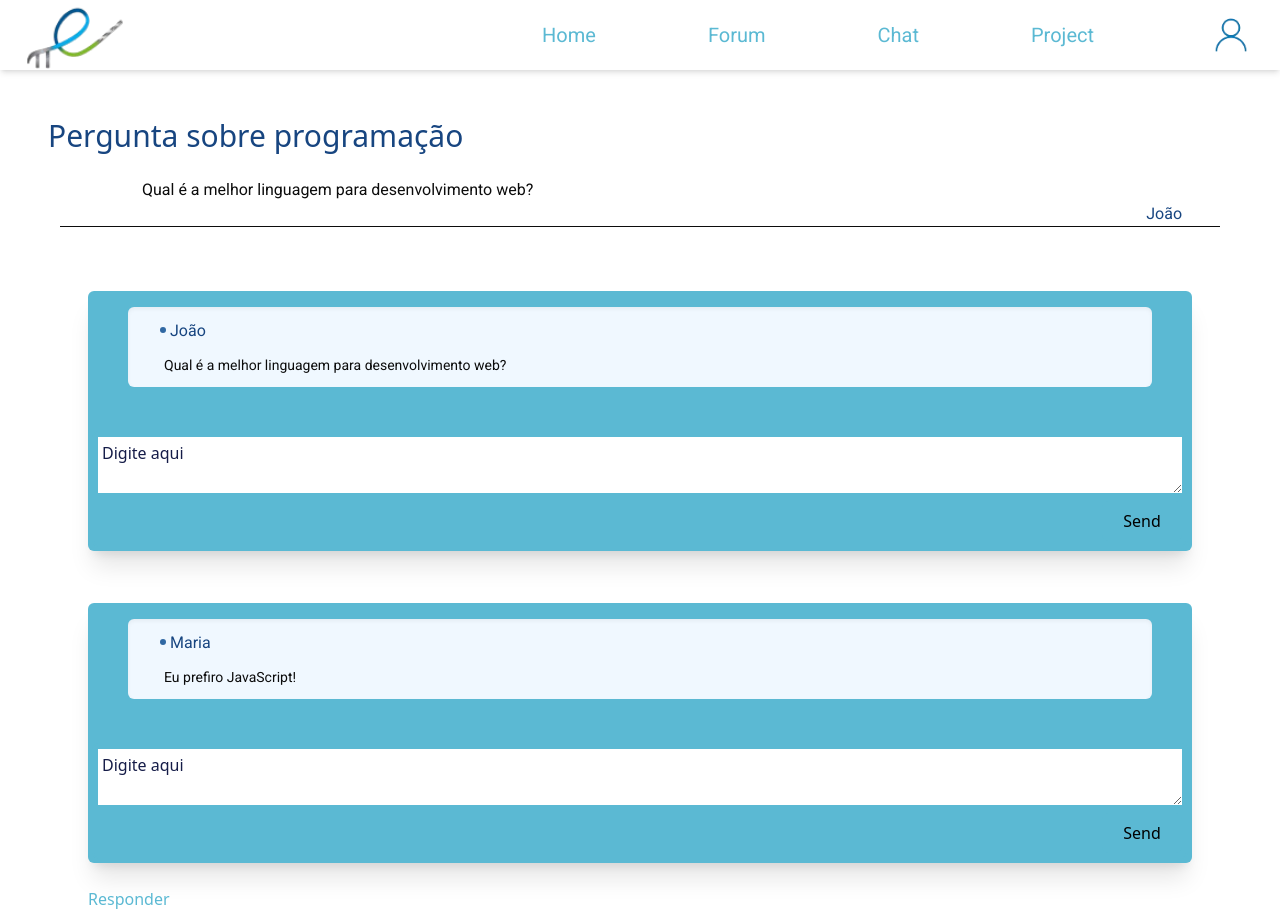
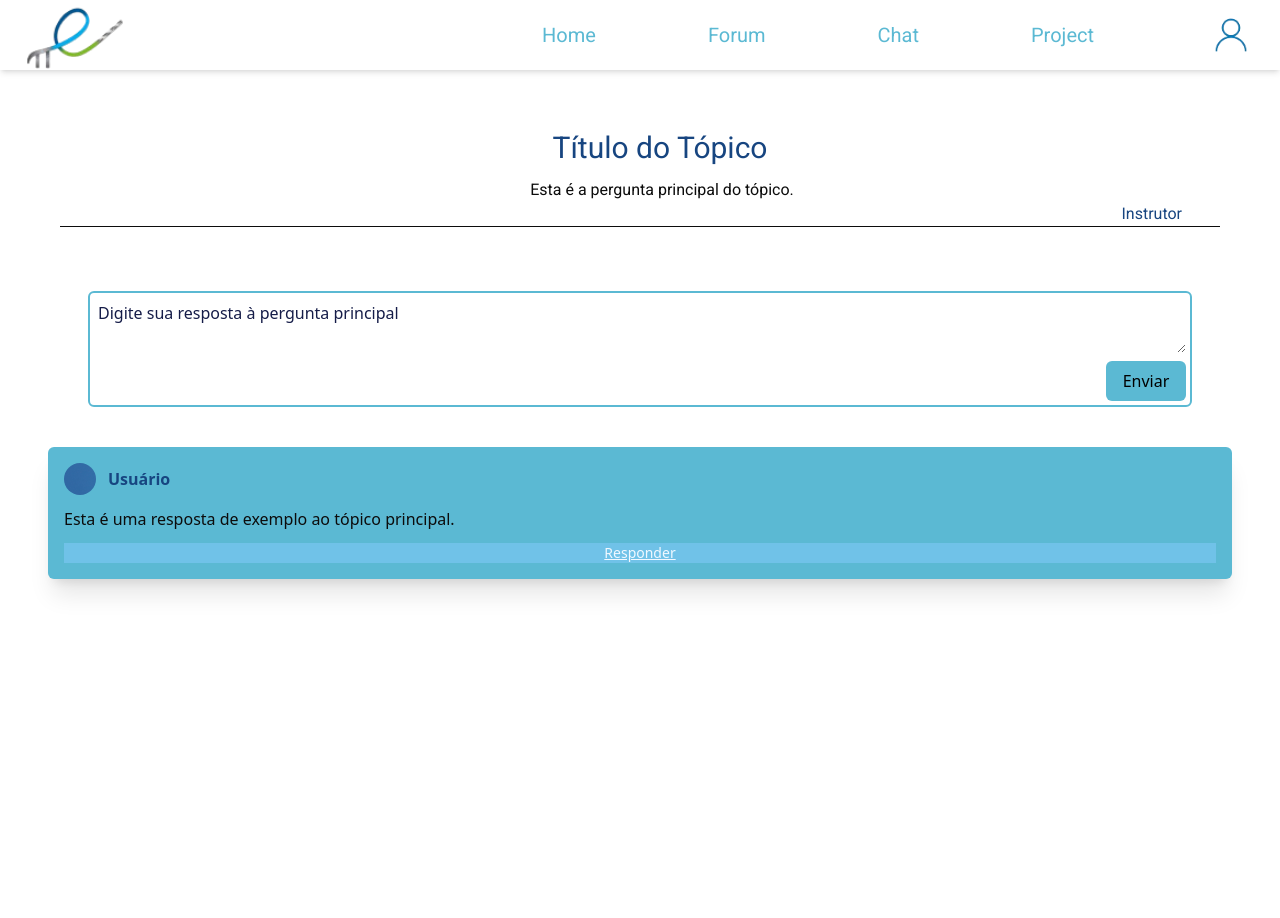
Before and after one commit to matiaszo/forum_ets_frontend, a Next.js app: page /topic in a window 1280 px wide. Built offline with nearby package versions, Linux system fonts and the light colour scheme.

Commit message:
forum page next

```diff
--- a/src/app/topic/page.tsx
+++ b/src/app/topic/page.tsx
@@ -2,75 +2,83 @@
 
 import { useState } from "react";
 import blueColor from "@/assets/blueColor.jpg";
-import Image from "next/image";
+import Image, { StaticImageData } from "next/image";
 import { Answer } from "@/components/answer";
 
 export default function Topic() {
-  const style = {
-    image: "h-[4%] w-[10px] rounded-full mt-3"
-  };
+  interface User {
+    id: string;
+    name: string;
+    instructor: boolean;
+    image: StaticImageData;
+  }
 
-  const [topic, setTopic] = useState({
+  interface Mention {
+    id: number;
+    username: string;
+    content: string;
+  }
+
+  interface Comment {
+    id: number;
+    content: string;
+    user: User;
+    mention: Mention | null;
+  }
+
+  interface Topic {
+    id: number;
+    title: string;
+    idSection: number;
+    mainComment: {
+      user: User;
+      content: string;
+    };
+    comments: Comment[];
+  }
+
+  const [topic, setTopic] = useState<Topic>({
     id: 1,
-    title: "Pergunta sobre programação",
+    title: "Título do Tópico",
     idSection: 1,
     mainComment: {
-      user: {
-        id: "user1",
-        name: "João",
-        instructor: true,
-        image: blueColor,
-      },
-      content: "Qual é a melhor linguagem para desenvolvimento web?",
+      user: { id: "1", name: "Instrutor", instructor: true, image: blueColor },
+      content: "Esta é a pergunta principal do tópico.",
     },
     comments: [
       {
         id: 1,
-        content: "Eu prefiro JavaScript!",
-        user: {
-          id: "user2",
-          name: "Maria",
-          instructor: false,
-          image: "blueColor",
-        },
+        content: "Esta é uma resposta de exemplo ao tópico principal.",
+        user: { id: "2", name: "Usuário", instructor: false, image: blueColor },
         mention: null,
       },
     ],
   });
 
-  const [newAnswer, setNewAnswer] = useState("");
   const [replyingTo, setReplyingTo] = useState<Comment | null>(null);
+  const [newReply, setNewReply] = useState("");
 
   const handleAddAnswer = (content: string, mention: Mention | null) => {
     const newComment: Comment = {
       id: topic.comments.length + 1,
-      content: content,
-      user: {
-        id: "user3",
-        name: "Carlos",
-        instructor: false,
-        image: "blueColor",
-      },
-      mention: mention,
+      content,
+      user: { id: "2", name: "Usuário", instructor: false, image: blueColor },
+      mention,
     };
 
-    setTopic({
-      ...topic,
-      comments: [...topic.comments, newComment], // Adiciona a nova resposta
-    });
-
-    setNewAnswer(""); // Limpa o campo de resposta
-    setReplyingTo(null); // Limpa a resposta
+    setTopic((prev) => ({
+      ...prev,
+      comments: [...prev.comments, newComment],
+    }));
   };
 
   return (
     <div className="h-screen">
       <div className="flex m-12 flex-col">
-        <h1 className="text-blue1 text-3xl mb-3">{topic.title}</h1>
-
         <div className="flex flex-col items-center rounded-xl p-3 font-robFont mb-3 text-black">
           <div className="flex flex-col ml-10 min-w-[90%]">
-            <h3 className="ml-1">{topic.mainComment.content}</h3>
+            <h1 className="text-blue1 text-3xl mb-3 text-center">{topic.title}</h1>
+            <h3 className="ml-1 text-center">{topic.mainComment.content}</h3>
             <div className="flex justify-end text-blue1">
               {topic.mainComment.user.name}
             </div>
@@ -78,21 +86,73 @@ export default function Topic() {
           <hr className="w-full border-t-1 border-black" />
         </div>
 
-        {/* Exibe o componente Answer para responder à pergunta principal */}
-        <Answer comment={{...topic.mainComment, mention: null}} onReply={handleAddAnswer} />
+        <div className="flex flex-col border-blue5 border-2 rounded-md m-10">
+          <textarea
+            name="ans"
+            id="ans"
+            value={newReply}
+            onChange={(e) => setNewReply(e.target.value)}
+            className="m-1 text-black placeholder-blue0 p-1 h-30 mb-1 focus:outline-none focus:border-none"
+            placeholder="Digite sua resposta à pergunta principal"
+          />
+          <button
+            className="bg-blue5 w-20 rounded-md p-2 ml-auto m-1"
+            onClick={() => {
+              handleAddAnswer(newReply, null);
+              setNewReply("");
+            }}
+          >
+            Enviar
+          </button>
+        </div>
 
-        {/* Exibe os comentários e o componente Answer para responder a comentários específicos */}
         {topic.comments.map((comment) => (
-          <div key={comment.id}>
-            <Answer comment={comment} onReply={handleAddAnswer} />
-            <button
-              className="text-blue5 ml-10 mt-3"
-              onClick={() => setReplyingTo(comment)}
-            >
-              Responder
-            </button>
+          <div key={comment.id} className="mb-5">
+            <Answer
+              comment={comment}
+              onReply={() => setReplyingTo(comment)}
+            />
           </div>
         ))}
+
+        {replyingTo && (
+          <div className="fixed inset-0 bg-black/50 flex items-center justify-center">
+            <div className="bg-white p-6 rounded-lg shadow-lg w-[90%] max-w-md">
+              <h2 className="text-2xl font-xl mb-4">
+                Responder a {replyingTo.user.name}
+              </h2>
+              <textarea
+                name="reply"
+                className="m-1 text-black placeholder-blue0 p-1 h-30 mb-1 focus:outline-none focus:border-none"
+                placeholder={`Responda a: ${replyingTo.content}`}
+                value={newReply}
+                onChange={(e) => setNewReply(e.target.value)}
+              />
+              <div className="flex justify-between">
+                <button
+                  className="bg-blue5 w-20 rounded-md p-2"
+                  onClick={() => {
+                    handleAddAnswer(newReply, {
+                      id: replyingTo.id,
+                      username: replyingTo.user.name,
+                      content: replyingTo.content,
+                    });
+                    setNewReply("");
+                    setReplyingTo(null);
+                  }}
+                >
+                  Enviar
+                </button>
+                <button
+                  className="bg-red-500 w-20 rounded-md p-2"
+                  onClick={() => setReplyingTo(null)}
+                >
+                  Cancelar
+                </button>
+              </div>
+            </div>
+          </div>
+        )}
       </div>
     </div>
   );
--- a/src/components/answer.tsx
+++ b/src/components/answer.tsx
@@ -1,18 +1,23 @@
 import React, { useState } from "react";
+import Image, { StaticImageData } from "next/image";
 import blueColor from "@/assets/blueColor.jpg";
-import Image from "next/image";
 
-interface Mention {
-  id: number;
-  username: string;
-  content: string;
+interface AnswerProps {
+  comment: Comment;
+  onReply: (comment: Comment) => void;
 }
 
 interface User {
   id: string;
   name: string;
   instructor: boolean;
-  image: string;
+  image: StaticImageData;
+}
+
+interface Mention {
+  id: number;
+  username: string;
+  content: string;
 }
 
 interface Comment {
@@ -22,52 +27,118 @@ interface Comment {
   mention: Mention | null;
 }
 
-interface AnswerProps {
-  comment: Comment;
-  onReply: (content: string, mention: Mention | null) => void; // Função para adicionar resposta
+interface Topic {
+  id: number;
+  title: string;
+  idSection: number;
+  mainComment: {
+    user: User;
+    content: string;
+  };
+  comments: Comment[];
 }
 
 export const Answer: React.FC<AnswerProps> = ({ comment, onReply }) => {
-  const [answerContent, setAnswerContent] = useState<string>("");
+  const [isReplying, setIsReplying] = useState(false);
+  const [replyContent, setReplyContent] = useState("");
+  const [replies, setReplies] = useState<Comment[]>([]);
 
-  const handleReply = () => {
-    if (answerContent.trim() !== "") {
-      onReply(answerContent, comment.mention);
-      setAnswerContent(""); // Limpar a textarea
-    }
+  const handleReplySubmit = () => {
+    if (replyContent.trim() === "") return;
+
+    const newComment: Comment = {
+      id: Date.now(),
+      content: replyContent,
+      user: {
+        id: "currentUserId",
+        name: "Current User",
+        instructor: false,
+        image: blueColor,
+      },
+      mention: {
+        id: comment.id,
+        username: comment.user.name,
+        content: comment.content,
+      },
+    };
+
+    setReplies((prevReplies) => [...prevReplies, newComment]);
+    setReplyContent("");
+    setIsReplying(false);
   };
 
   return (
-    <div className="flex flex-col bg-blue5 rounded-md shadow-xl mb-3 m-10">
-      <div className="flex items-center shadow-inner rounded-md p-3 text-black font-robFont mt-4 m-10 bg-alice">
-        <div className="flex flex-col ml-5 min-w-[90%]">
-          <div className="flex text-blue1 text-md mb-3">
-            <Image className="h-[3%] w-[6px] rounded-full mt-2" src={blueColor} alt="blue" />
-            <h1 className="ml-1">{comment.user.name}</h1>
-          </div>
-          <h3 className="ml-1 text-sm">{comment.content}</h3>
-        </div>
-      </div>
-      {/* Exibe menção se houver */}
+    <div className="flex flex-col bg-blue5 rounded-md shadow-xl mb-3 p-4">
       {comment.mention && (
-        <div className="ml-10 mt-2 text-sm text-gray-500">
-          Resposta de @{comment.mention.username}: {comment.mention.content}
+        <div className="p-3 border-l-2 border-blue4 mb-3 bg-blue1/10 rounded-md">
+          <p className="text-sm text-gray-600">Respondendo a: {comment.mention.username}</p>
+          <p className="text-gray-800 italic">"{comment.mention.content}"</p>
         </div>
       )}
-      {/* Input de resposta */}
-      <div className="flex flex-col border-blue5 border-2 rounded-md m-1">
-        <textarea
-          name="ans"
-          id="ans"
-          className="m-1 text-black placeholder-blue0 p-1 h-30 mb-1 focus:outline-none focus:border-none"
-          placeholder="Digite aqui"
-          value={answerContent}
-          onChange={(e) => setAnswerContent(e.target.value)}
+
+      <div className="flex items-center mb-2">
+        <Image
+          src={comment.user.image}
+          alt={comment.user.name}
+          className="h-8 w-8 rounded-full mr-3"
+          width={32}
+          height={32}
         />
-        <button className="bg-blue5 w-20 rounded-md p-2 ml-auto m-1" onClick={handleReply}>
-          Send
-        </button>
+        <p className="font-bold text-blue1">{comment.user.name}</p>
       </div>
+      <p className="mt-1 text-black">{comment.content}</p>
+
+      <button
+        className="mt-3 text-alice underline text-sm bg-blue4"
+        onClick={() => setIsReplying(true)}
+      >
+        Responder
+      </button>
+
+      {isReplying && (
+        <div className="mt-3 border-t pt-3">
+          <textarea
+            className="w-full p-2 border rounded-md focus:outline-none focus:ring-2 focus:ring-blue5"
+            placeholder={`Responda a ${comment.user.name}`}
+            value={replyContent}
+            onChange={(e) => setReplyContent(e.target.value)}
+          />
+          <div className="flex justify-end mt-2">
+            <button
+              className="bg-gray-300 text-black px-4 py-2 rounded-md mr-2"
+              onClick={() => setIsReplying(false)}
+            >
+              Cancelar
+            </button>
+            <button
+              className="bg-blue5 text-white px-4 py-2 rounded-md"
+              onClick={handleReplySubmit}
+            >
+              Enviar
+            </button>
+          </div>
+        </div>
+      )}
+
+      {replies.length > 0 && (
+        <div className="mt-3">
+          {replies.map((reply) => (
+            <div key={reply.id} className="flex flex-col bg-blue3 rounded-md shadow-xl mb-3 p-4">
+              <div className="flex items-center mb-2">
+                <Image
+                  src={reply.user.image}
+                  alt={reply.user.name}
+                  className="h-8 w-8 rounded-full mr-3"
+                  width={32}
+                  height={32}
+                />
+                <p className="font-bold text-blue1">{reply.user.name}</p>
+              </div>
+              <p className="text-black">{reply.content}</p>
+            </div>
+          ))}
+        </div>
+      )}
     </div>
   );
 };
```
Also changed, not shown: src/app/forum/page.tsx (renamed from src/app/profile/page.tsx, +4 -4 lines).
